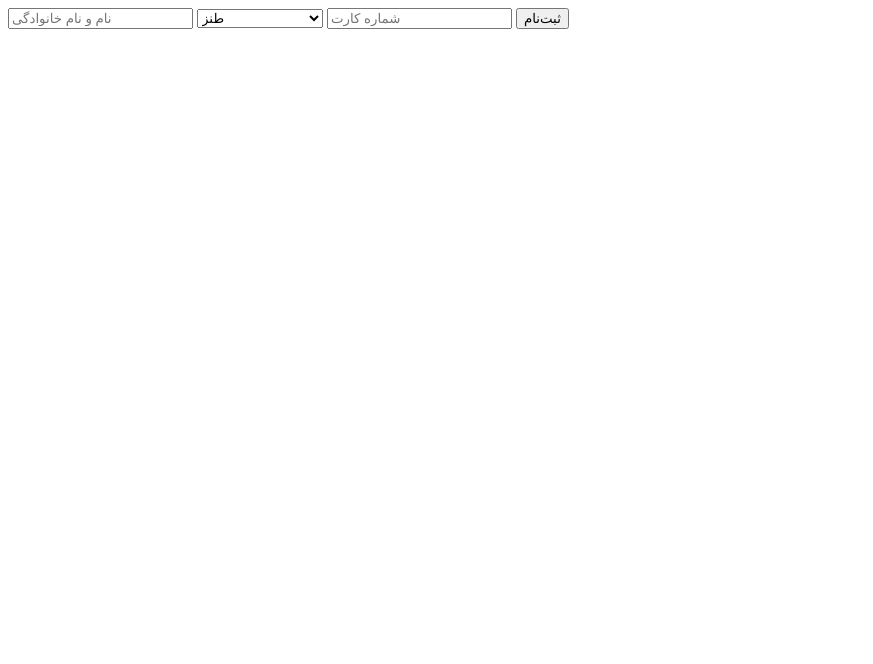
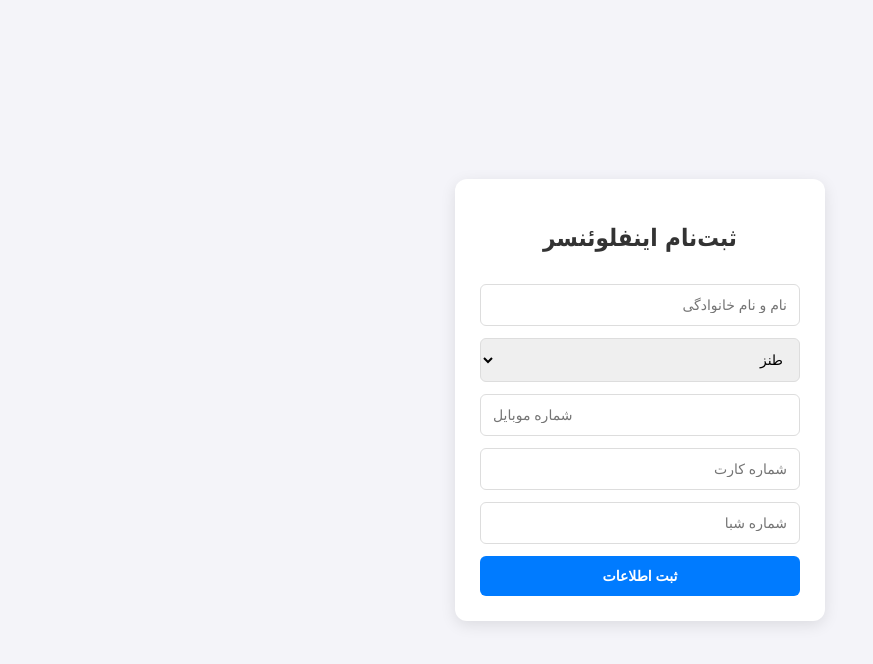
Before and after one commit to mda6464051-ai/adzlink, a plain HTML site: page public/index.html in a window 1280 px wide. Shown: the whole page, without its empty margins (0-873 px from the left). Drawn offline with Linux system fonts and the light colour scheme.

Commit message:
Update index.html

```diff
--- a/public/index.html
+++ b/public/index.html
@@ -1,23 +1,45 @@
+<!DOCTYPE html>
+<html lang="fa" dir="rtl">
+<head>
+    <meta charset="UTF-8">
+    <style>
+        body { font-family: Tahoma, Arial, sans-serif; background-color: #f4f4f9; display: flex; justify-content: center; align-items: center; height: 100vh; margin: 0; }
+        form { background: white; padding: 25px; border-radius: 12px; box-shadow: 0 4px 15px rgba(0,0,0,0.1); width: 320px; display: flex; flex-direction: column; gap: 12px; }
+        h2 { text-align: center; color: #333; }
+        input, select, button { padding: 12px; border: 1px solid #ddd; border-radius: 6px; font-size: 14px; }
+        button { background-color: #007bff; color: white; border: none; cursor: pointer; font-weight: bold; }
+        button:hover { background-color: #0056b3; }
+    </style>
+</head>
+<body>
+
 <form id="regForm">
+    <h2>ثبت‌نام اینفلوئنسر</h2>
     <input type="text" name="name" placeholder="نام و نام خانوادگی" required>
     <select name="category">
         <option value="طنز">طنز</option>
         <option value="آشپزی">آشپزی</option>
         <option value="موبایل">لوازم جانبی موبایل</option>
     </select>
+    <input type="tel" name="phone" placeholder="شماره موبایل" required>
     <input type="text" name="card" placeholder="شماره کارت">
-    <button type="submit">ثبت‌نام</button>
+    <input type="text" name="shaba" placeholder="شماره شبا">
+    <button type="submit">ثبت اطلاعات</button>
 </form>
 
 <script>
     document.getElementById('regForm').addEventListener('submit', async (e) => {
         e.preventDefault();
         const data = Object.fromEntries(new FormData(e.target));
-        await fetch('/api/register', {
+        const response = await fetch('/api/register', {
             method: 'POST',
             headers: {'Content-Type': 'application/json'},
             body: JSON.stringify(data)
         });
-        alert('ثبت‌نام شما با موفقیت انجام شد!');
+        const result = await response.json();
+        alert(result.message);
     });
 </script>
+
+</body>
+</html>
```
